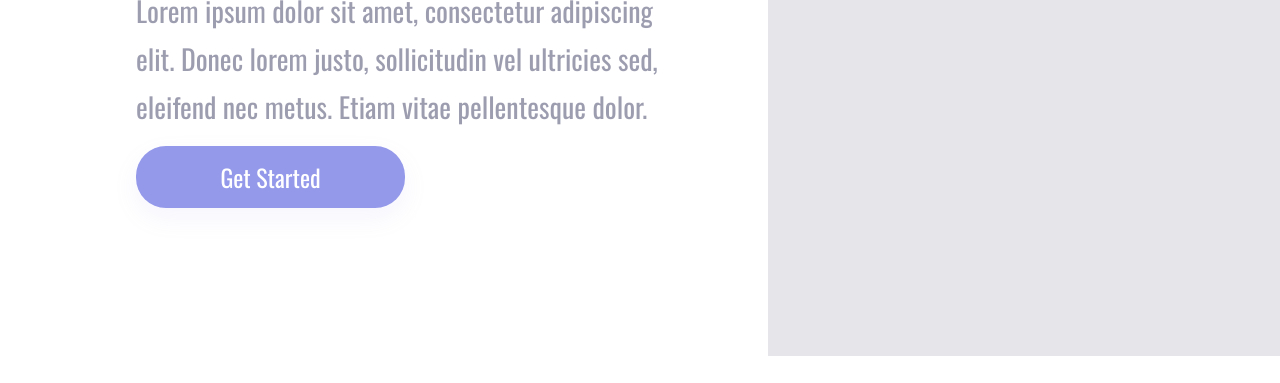
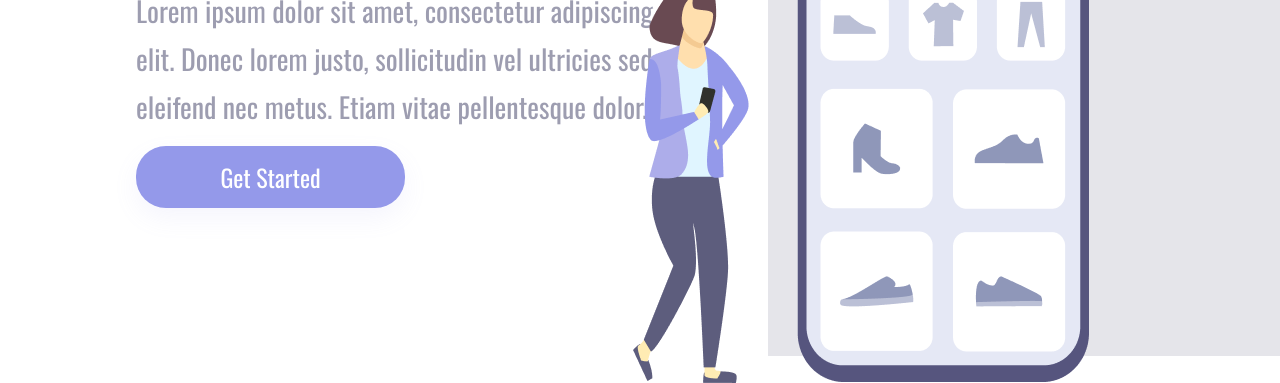
Before and after one commit to JardsonFlorentino/primeiro-projeto-responsivo, a plain HTML site: page index.html in a window 1280 px wide. Shown: the part 444-827 px from the top of the page. Before the commit the page ends 800 px from the top, so only its background shows below. Drawn offline with nearby package versions, Linux system fonts and the light colour scheme.

Commit message:
Alteracao na img

```diff
--- a/index.html
+++ b/index.html
@@ -25,7 +25,7 @@
                 <a>Contact</a>
             </header>
 
-            <img alt="girl-cellphone" src="./img/Illustration-3-3.png">
+            <img alt="girl-cellphone" src="./assets/Illustration-3-3.png">
         </section>
     </div>
 
```
